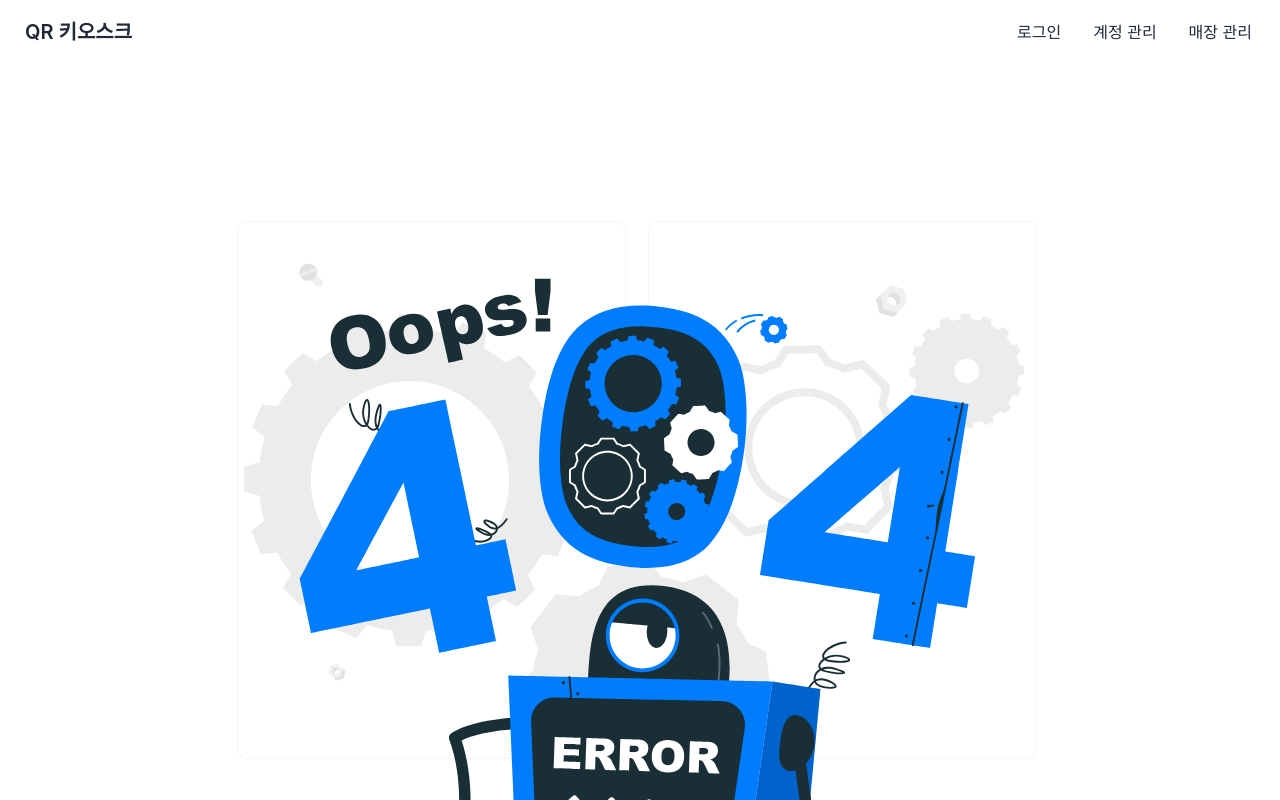
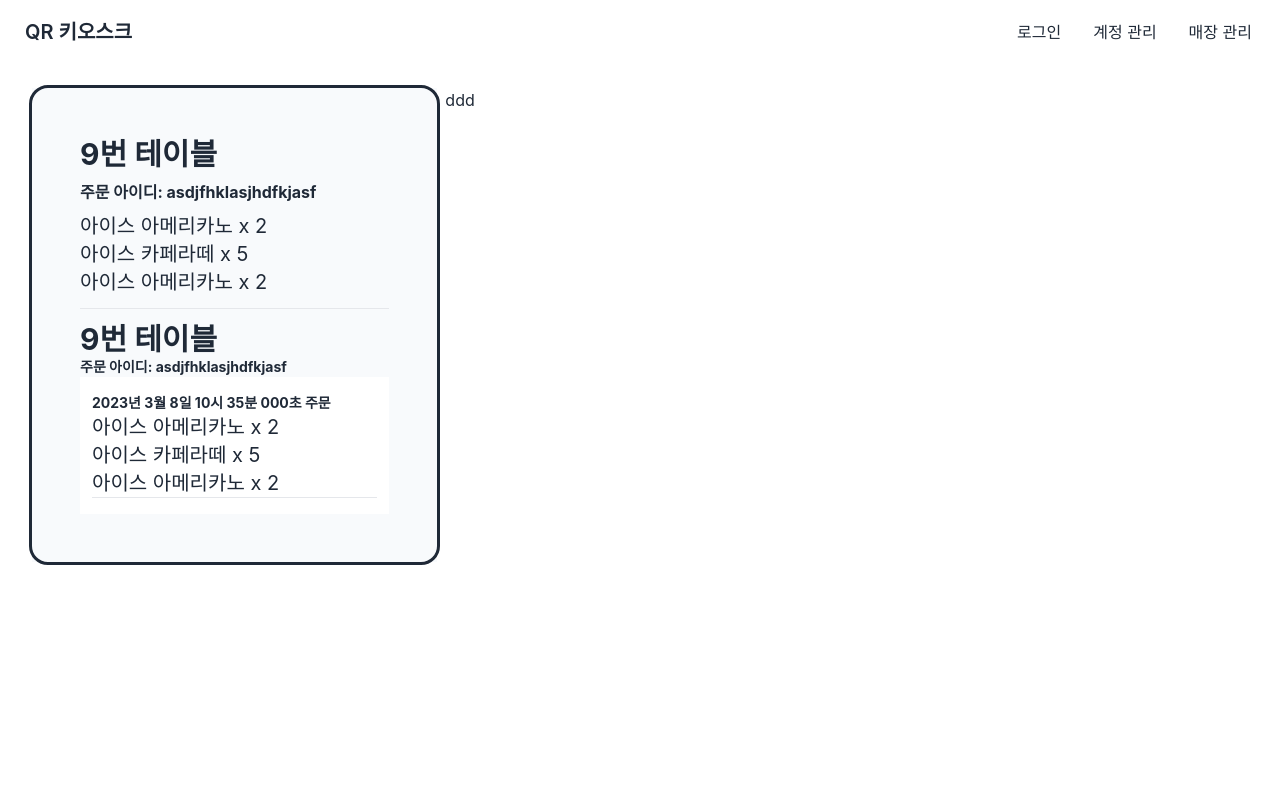
Before and after one commit to jadru/qr-kiosk, a React (Vite) app in the folder apps/frontend/: page /owner in a window 1280 px wide. Shown: the top 800 px of the page. Built offline with nearby package versions, Linux system fonts and the light colour scheme; no server answers; a web font is replaced by a local one.

Commit message:
feat: router set for get ownerId & tableID

```diff
--- a/apps/frontend/src/App.tsx
+++ b/apps/frontend/src/App.tsx
@@ -8,6 +8,7 @@ import {
   OrderSuccess,
   Signup,
   LastOrder,
+  Owner,
 } from './pages';
 import { createBrowserRouter, RouterProvider } from 'react-router-dom';
 import { ErrorScreen } from './components';
@@ -23,23 +24,27 @@ const router = createBrowserRouter([
     element: <Login />,
   },
   {
-    path: '/store-management/*',
+    path: '/owner',
+    element: <Owner />,
+  },
+  {
+    path: '/owner/manage',
     element: <StoreManagement />,
   },
   {
-    path: '/order',
+    path: '/:storeId/:tableId/order',
     element: <Order />,
   },
   {
-    path: '/order/confirm',
+    path: '/:storeId/:tableId/order/confirm',
     element: <OrderList />,
   },
   {
-    path: '/order/success',
+    path: '/:storeId/:tableId/order/success',
     element: <OrderSuccess />,
   },
   {
-    path: '/order/list',
+    path: '/:storeId/:tableId/order/list',
     element: <LastOrder />,
   },
   {
@@ -48,8 +53,6 @@ const router = createBrowserRouter([
   },
 ]);
 
-function App() {
-  return <RouterProvider router={router} />;
-}
+const App = () => <RouterProvider router={router} />;
 
 export default App;
--- a/apps/frontend/src/components/NormalLayout/NavBar.tsx
+++ b/apps/frontend/src/components/NormalLayout/NavBar.tsx
@@ -17,7 +17,7 @@ export const NavBar = () => {
             <Link to="/account">계정 관리</Link>
           </li>
           <li>
-            <Link to="/store-management">매장 관리</Link>
+            <Link to="/owner">매장 관리</Link>
           </li>
         </ul>
       </div>
--- a/apps/frontend/src/pages/Main/Main.tsx
+++ b/apps/frontend/src/pages/Main/Main.tsx
@@ -32,7 +32,7 @@ export const Main = () => {
             <Link to={'/login'}>
               <button className="btn btn-primary">시작하기</button>
             </Link>
-            <Link to="/order">오더</Link>
+            <Link to="/default/2/order">오더</Link>
           </div>
         </div>
       </div>
--- a/apps/frontend/src/pages/Order/LastOrder.tsx
+++ b/apps/frontend/src/pages/Order/LastOrder.tsx
@@ -1,9 +1,10 @@
 import { successedOrderState } from '@src/states/atom';
 import React from 'react';
-import { Link } from 'react-router-dom';
+import { Link, useParams } from 'react-router-dom';
 import { useRecoilValue } from 'recoil';
 
 export const LastOrder = () => {
+  const { storeId, tableId } = useParams();
   const orderList = useRecoilValue(successedOrderState);
   console.log(orderList);
   return (
@@ -28,7 +29,10 @@ export const LastOrder = () => {
         </div>
       </div>
       <div className="btm-nav content-between">
-        <Link className="btn-primary text-xl" to={'/order'}>
+        <Link
+          className="btn-primary text-xl"
+          to={`/${storeId}/${tableId}/order`}
+        >
           주문하기
         </Link>
       </div>
--- a/apps/frontend/src/pages/Order/OrderList.tsx
+++ b/apps/frontend/src/pages/Order/OrderList.tsx
@@ -9,11 +9,12 @@ import { loadTossPayments } from '@tosspayments/payment-sdk';
 import { useEffect, useState } from 'react';
 import { useRecoilState, useRecoilValue } from 'recoil';
 import { v4 as uuidv4 } from 'uuid';
-import { Link, useNavigate } from 'react-router-dom';
+import { Link, useNavigate, useParams } from 'react-router-dom';
 
-const { VITE_APP_TOSS_CLIENT_KEY } = import.meta.env;
+const { VITE_APP_TOSS_CLIENT_KEY, VITE_APP_URL } = import.meta.env;
 
 export const OrderList = () => {
+  const { storeId, tableId } = useParams();
   const [orderList, setOrderList] = useRecoilState(orderListState);
   const [countedOrderList, setCountedOrderList] = useRecoilState(
     countedOrderListState,
@@ -54,8 +55,8 @@ export const OrderList = () => {
         orderId: uuidv4(),
         // @ts-ignore
         orderName: orderList[0].itemname + ' 외 ' + orderList.length + '건',
-        successUrl: 'http://localhost:3000/order/success',
-        failUrl: 'http://localhost:3000',
+        successUrl: `${VITE_APP_URL}/${storeId}/${tableId}/order/success`,
+        failUrl: `${VITE_APP_URL}/${storeId}/${tableId}/order`,
       })
       .then((res) => {
         navigate('/order/success');
@@ -133,7 +134,10 @@ export const OrderList = () => {
         {storeValue.tableId}번 테이블로 주문합니다
       </p>
       <div className="btm-nav content-between">
-        <Link className="btn-secondary text-xl" to={'/order'}>
+        <Link
+          className="btn-secondary text-xl"
+          to={`/${storeId}/${tableId}/order`}
+        >
           추가 주문
         </Link>
         <button
--- a/apps/frontend/src/pages/Order/OrderSuccess.tsx
+++ b/apps/frontend/src/pages/Order/OrderSuccess.tsx
@@ -6,7 +6,7 @@ import {
 import axios from 'axios';
 import { cloneDeep } from 'lodash';
 import React, { Suspense, useEffect, useState } from 'react';
-import { Link, useNavigate } from 'react-router-dom';
+import { Link, useNavigate, useParams } from 'react-router-dom';
 import { useRecoilState, useRecoilValue, useSetRecoilState } from 'recoil';
 
 const { VITE_APP_TOSS_SECRET_KEY } = import.meta.env;
@@ -16,6 +16,7 @@ const headerConfig = {
   'Access-Control-Allow-Origin': '*',
 };
 export const OrderSuccess = () => {
+  const { storeId, tableId } = useParams();
   const [loading, setLoading] = useState(false);
   let orderId = new URL(window.location.href).searchParams.get('orderId');
   let amount = new URL(window.location.href).searchParams.get('amount');
@@ -41,7 +42,7 @@ export const OrderSuccess = () => {
         },
       )
       .then((res) => {
-        if (res.status == 200 && res.data.status === 'DONE') {
+        if (res.status === 200 && res.data.status === 'DONE') {
           setLoading(false);
           // @ts-ignore
           setOrderSuccess((prev) => [
@@ -68,7 +69,10 @@ export const OrderSuccess = () => {
   ) : (
     <div className="w-full h-screen p-6 space-y-4 bg-slate-100 flex items-center justify-center flex-col">
       <h1 className="text-3xl font-bold text-center">결제 성공!</h1>
-      <Link to="/order/list" className="btn btn-primary btn-wide">
+      <Link
+        to={`/${storeId}/${tableId}/order/list`}
+        className="btn btn-primary btn-wide"
+      >
         결제 리스트로 가기
       </Link>
     </div>
--- a/apps/frontend/src/pages/Order/index.tsx
+++ b/apps/frontend/src/pages/Order/index.tsx
@@ -11,22 +11,15 @@ import {
   storeManageState,
 } from '@src/states/atom';
 import { useRecoilState, useRecoilValue, useSetRecoilState } from 'recoil';
-import { Link, useNavigate } from 'react-router-dom';
+import { Link, useNavigate, useParams } from 'react-router-dom';
 
 export const Order = () => {
+  const { storeId, tableId } = useParams();
+  console.log(storeId, tableId);
   const store = useRecoilValue(storeManageState);
   const setStoreInfo = useSetRecoilState(orderPlaceState);
   const [orderList, setOrderList] = useRecoilState(orderListState);
   const navigate = useNavigate();
-  useEffect(() => {
-    let search = window.location.search;
-    let params = new URLSearchParams(search);
-    let storeId = params.get('storeId');
-    let tableId = params.get('tableId');
-    !storeId || !tableId
-      ? setStoreInfo({ storeId: 'default', tableId: '0' })
-      : setStoreInfo({ storeId, tableId });
-  }, [window.location.search]);
 
   return (
     <>
@@ -41,12 +34,15 @@ export const Order = () => {
         )) || <CuteTheme onOrderButtonClick={setOrderList} />}
       <div className="h-16"></div>
       <div className="btm-nav content-between">
-        <Link to={'/order/list'} className="text-xl btn-accent">
+        <Link
+          to={`/${storeId}/${tableId}/order/list`}
+          className="text-xl btn-accent"
+        >
           이전 주문
         </Link>
         <button
           onClick={() => {
-            navigate('/order/confirm');
+            navigate(`/${storeId}/${tableId}/order/confirm`);
           }}
           className="text-xl btn-primary"
           disabled={
--- /dev/null
+++ b/apps/frontend/src/pages/Owner/index.tsx
@@ -0,0 +1,42 @@
+import { NormalLayout } from '@src/components';
+
+export const Owner = () => {
+  return (
+    <NormalLayout>
+      <div className="w-full h-full flex flex-row space-x-2">
+        <div className="flex flex-col w-1/3 bg-slate-50">
+          <div className="rounded-2xl py-12 px-12 outline space-y-3">
+            <div className="space-y-2">
+              <p className="text-3xl font-bold">9번 테이블</p>
+              <p className="font-bold text-md">
+                주문 아이디: asdjfhklasjhdfkjasf
+              </p>
+              <div className="space-y-none text-xl">
+                <p>아이스 아메리카노 x 2</p>
+                <p>아이스 카페라떼 x 5</p>
+                <p>아이스 아메리카노 x 2</p>
+              </div>
+            </div>
+            <hr />
+            <div className="">
+              <p className="text-3xl font-bold">9번 테이블</p>
+              <p className="font-bold text-sm">
+                주문 아이디: asdjfhklasjhdfkjasf
+              </p>
+              <div className="space-y-none text-xl px-3 py-4 bg-white">
+                <p className="font-bold text-sm">
+                  2023년 3월 8일 10시 35분 000초 주문
+                </p>
+                <p>아이스 아메리카노 x 2</p>
+                <p>아이스 카페라떼 x 5</p>
+                <p>아이스 아메리카노 x 2</p>
+                <hr />
+              </div>
+            </div>
+          </div>
+        </div>
+        <div className="flex flex-col w-1/2">ddd</div>
+      </div>
+    </NormalLayout>
+  );
+};
--- a/apps/frontend/src/pages/index.ts
+++ b/apps/frontend/src/pages/index.ts
@@ -1,3 +1,4 @@
+import { Owner } from './Owner/index';
 import { LastOrder } from './Order/LastOrder';
 import { OrderList } from './Order/OrderList';
 import { Order } from './Order/index';
@@ -15,4 +16,5 @@ export {
   OrderSuccess,
   Signup,
   LastOrder,
+  Owner,
 };
```
